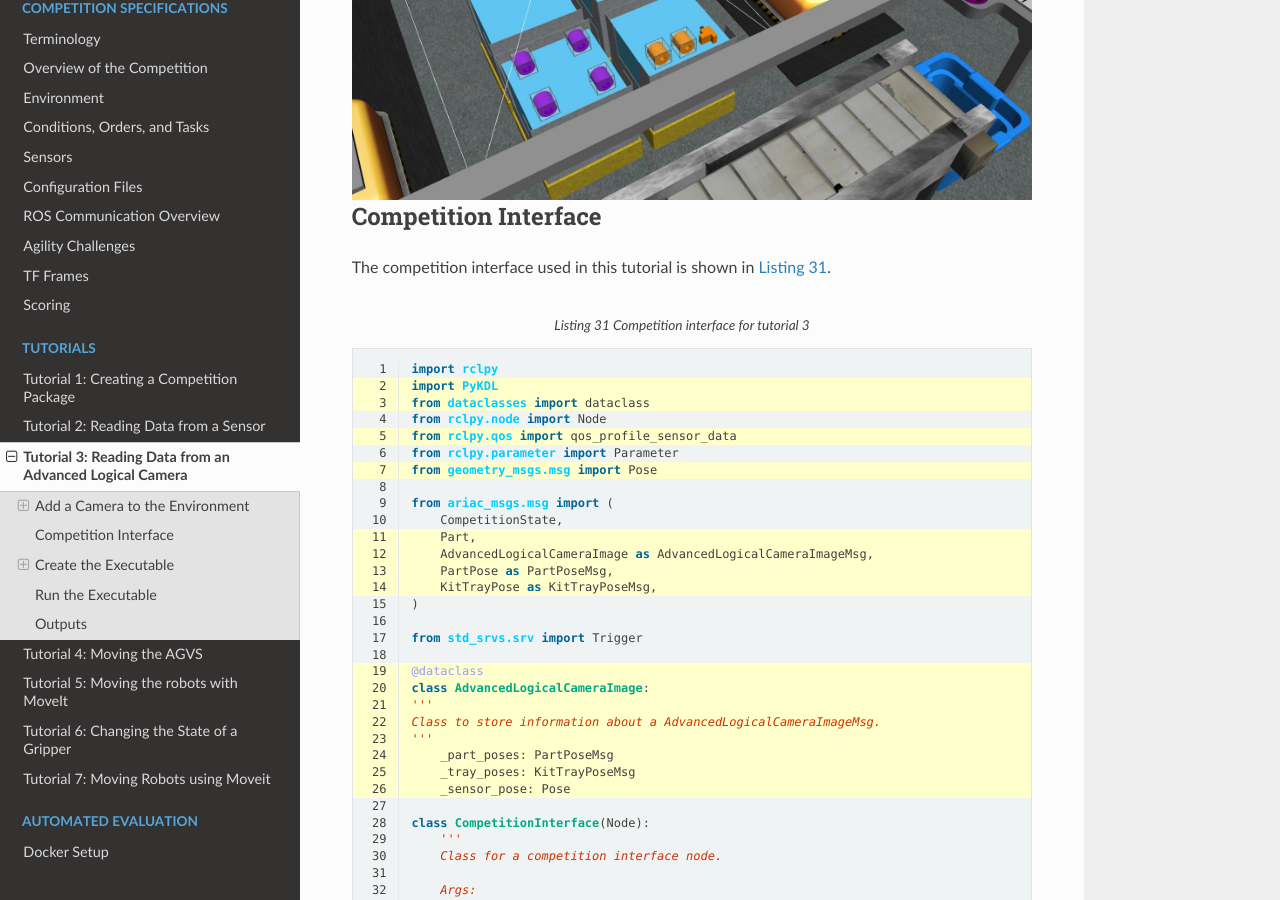
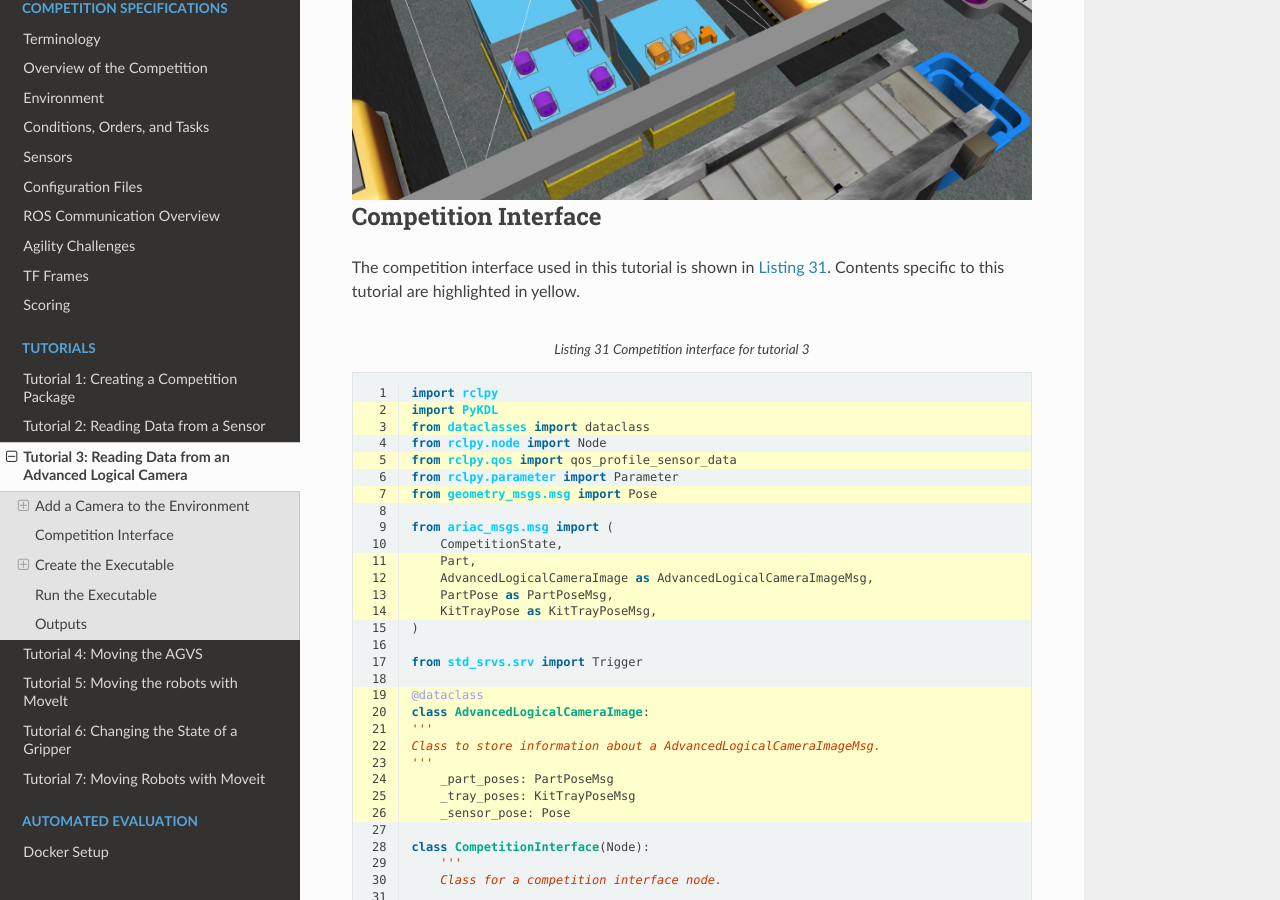
Before and after one commit to usnistgov/ARIAC, a Sphinx documentation site: the page built from docs/tutorials/tutorial_3.rst, in a window 1280 px wide and 900 px high, scrolled down 1575 px. Built offline with Sphinx 7.4.7 and the Read the Docs theme 2.0.0, drawn with Linux system fonts in a browser that asks for light colours.

Commit message:
tutorial 2

```diff
--- a/docs/tutorials/tutorial_3.rst
+++ b/docs/tutorials/tutorial_3.rst
@@ -83,7 +83,8 @@ You should see the camera above bins 1-4 as shown in the figure below.
 Competition Interface
 --------------------------------
 
-The competition interface used in this tutorial is shown in :numref:`competitioninterface-tutorial3`.
+The competition interface used in this tutorial is shown in :numref:`competitioninterface-tutorial3`. Contents specific to this tutorial are highlighted in yellow.
+
 
 .. code-block:: python
     :caption: Competition interface for tutorial 3
--- a/docs/tutorials/tutorial_7.rst
+++ b/docs/tutorials/tutorial_7.rst
@@ -1,5 +1,5 @@
 .. _TUTORIAL_7:
 
 =======================================
-Tutorial 7: Moving Robots using Moveit
+Tutorial 7: Moving Robots with Moveit
 =======================================
```
